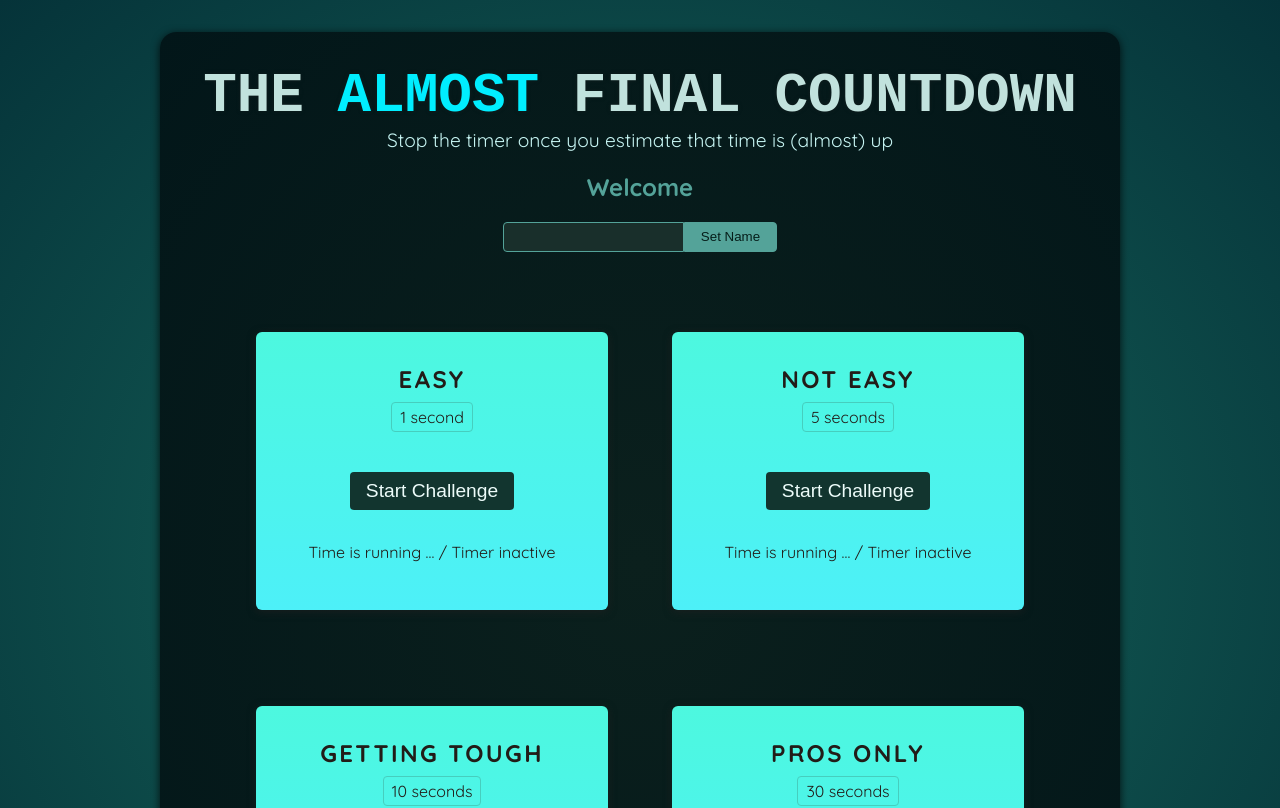
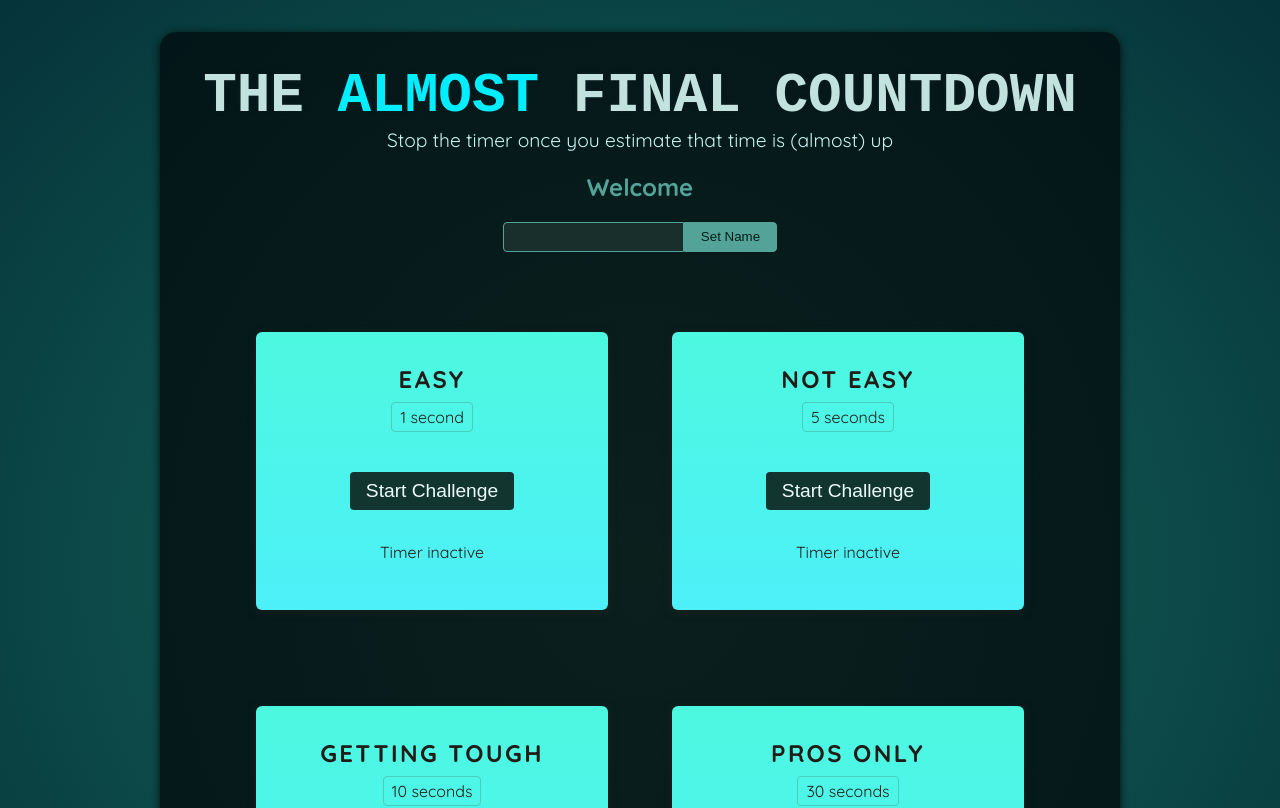
Before and after one commit to NVadde2/timer-challenge-react, a React (Vite) app: page / in a window 1280 px wide. Shown: the top 808 px of the page. Built offline with nearby package versions, Linux system fonts and the light colour scheme; a web font is replaced by a local one.

Commit message:
setting timers

```diff
--- a/src/components/TimerChallenge.jsx
+++ b/src/components/TimerChallenge.jsx
@@ -1,15 +1,27 @@
+import { useState } from "react";
+
 export default function TimerChallenge({ title, targetTime }) {
+    const [timerStarted, setTimerStarted] = useState(false);
+    const [timerExpired, setTimerExpired] = useState(false);
+    function handleStart() {
+        setTimeout(() => {
+            setTimerExpired(true);
+        }, targetTime * 1000);
+        setTimerStarted(true);
+    }
+
     return (
         <section className="challenge">
             <h2>{title}</h2>
+            {timerExpired ? <p className="challenge-result">You lost !</p> : null}
             <p className="challenge-time">
                 {targetTime} second{targetTime > 1 ? 's' : ''}
             </p>
             <p>
-                <button>Start Challenge</button>
+                <button onClick={handleStart}>{timerStarted ? 'Stop' : 'Start'} Challenge</button>
             </p>
             <p className="challenge-description">
-                Time is running ... / Timer inactive
+                {timerStarted ? 'Time is running ...' : 'Timer inactive'}
             </p>
         </section>
     );
```
